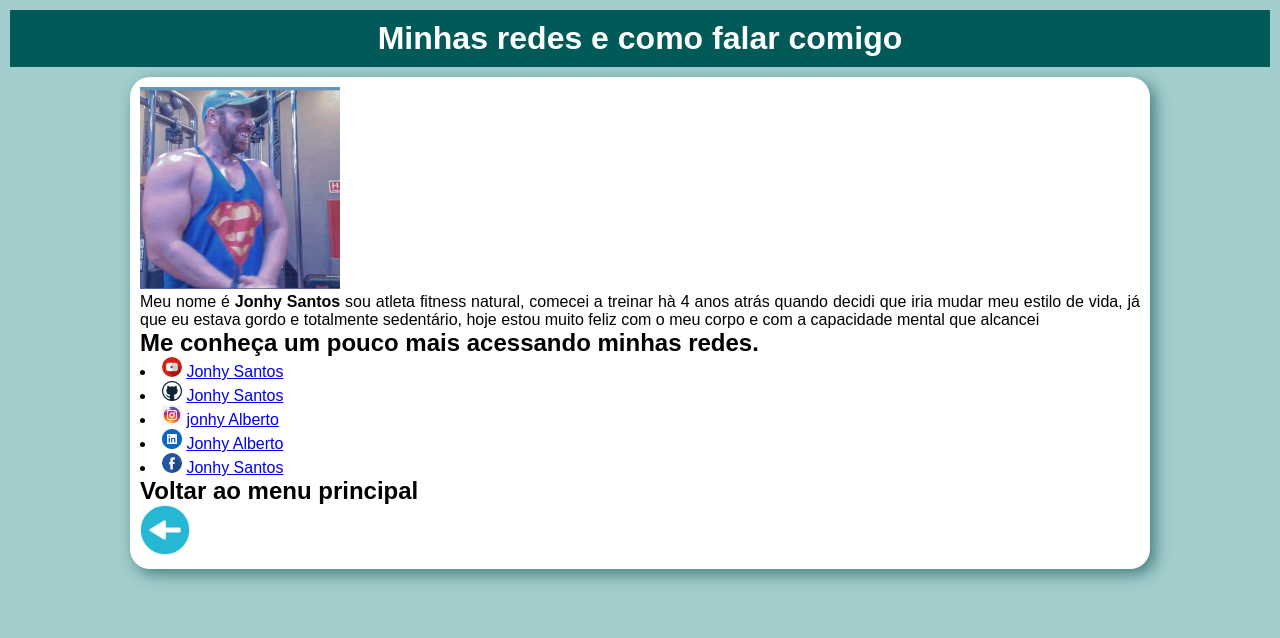
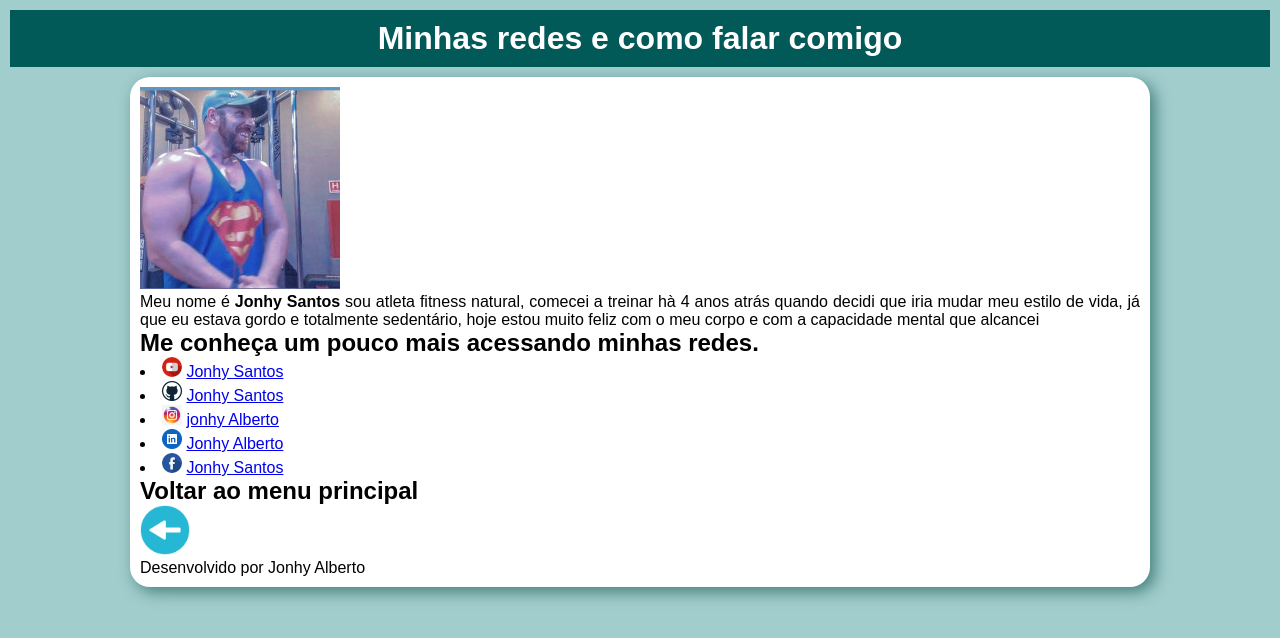
Before and after one commit to jonhysantos/social, a plain HTML site: page index.html in a window 1280 px wide. Drawn offline with Linux system fonts and the light colour scheme.

Commit message:
adicionei um footer

```diff
--- a/index.html
+++ b/index.html
@@ -27,6 +27,9 @@
             <h2>Voltar ao menu principal</h2>
             <a href="https://jonhysantos.github.io/site-basico/"><img width="50" src="seta de voltar.png" alt=""></a>
         </ul>
+        <footer>
+            <p>Desenvolvido por Jonhy Alberto</p>
+        </footer>
    </main>
 </body>
 </html>
```
